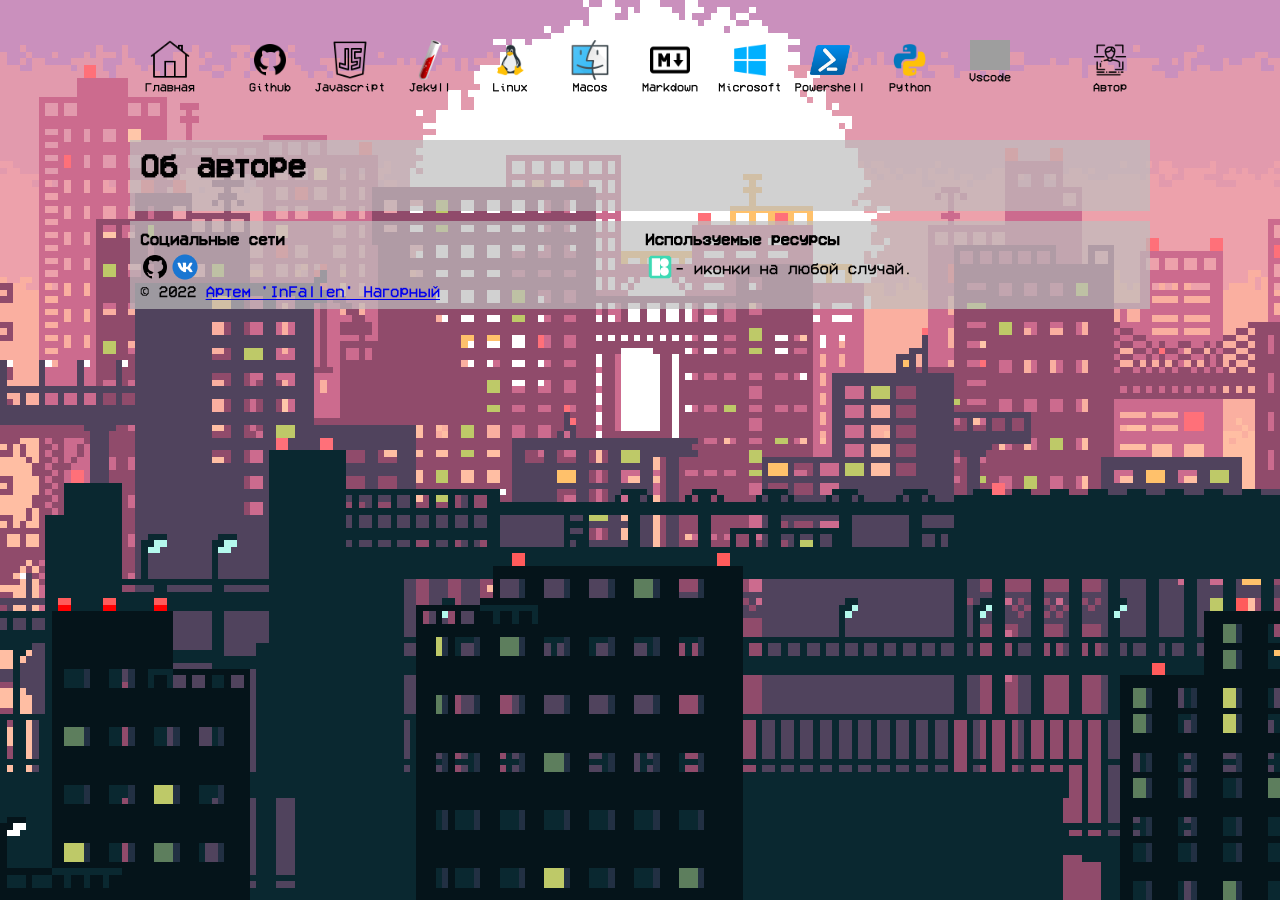
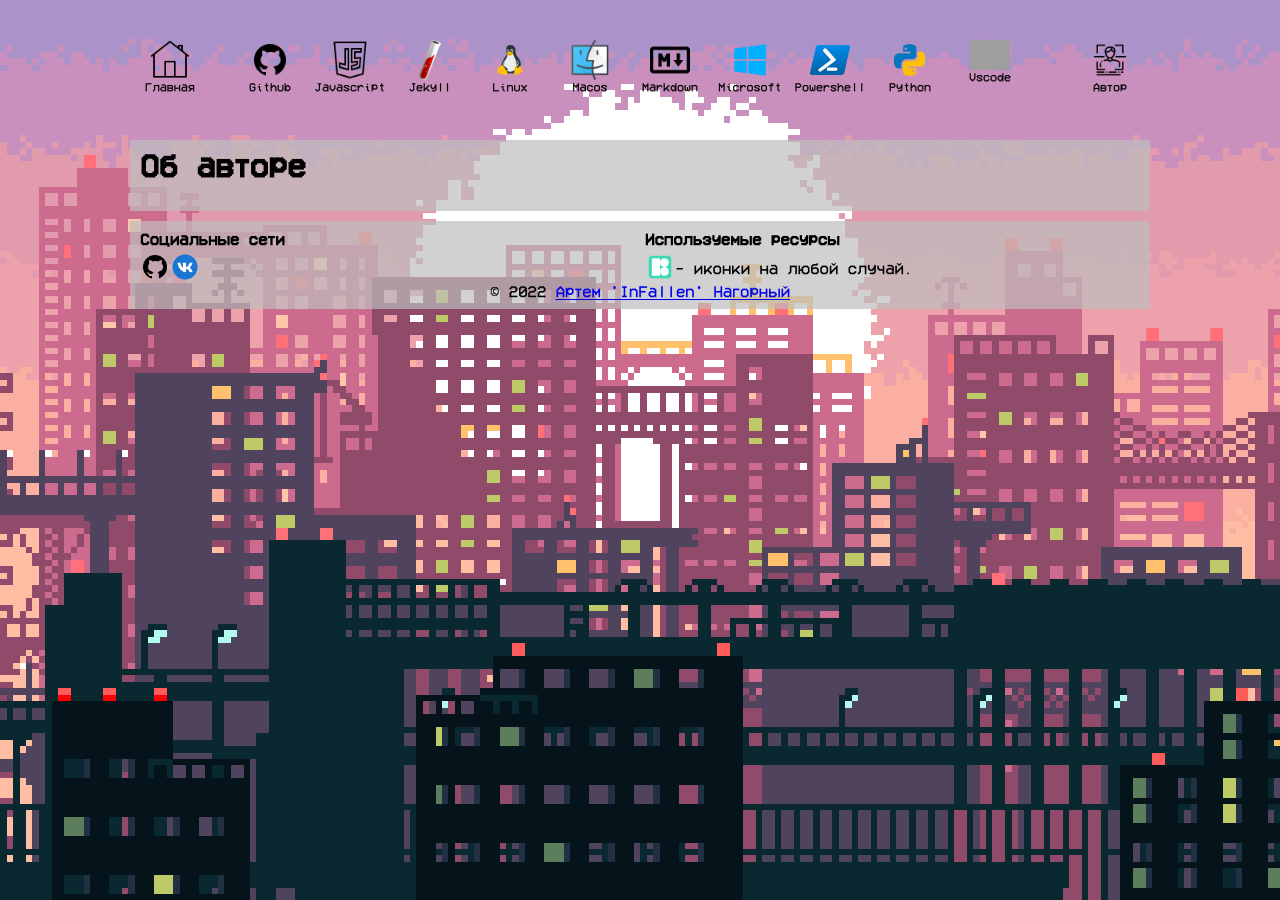
Before and after one commit to InFallen/InFallen, a Jekyll site: the page built from about.md, in a window 1280 px wide. Built offline with Jekyll 4.4.1, drawn with Linux system fonts in a browser that asks for light colours; grey boxes are pictures that could not be loaded.

Commit message:
correct copyright

```diff
--- a/_config.yml
+++ b/_config.yml
@@ -27,6 +27,7 @@ defaults:
     values:
       layout: "default"                       # Используемый макет по-умолчанию
       author: "Артем 'InFallen' Нагорный"     # Автор страницы по-умолчанию
+      sitename: "InFallen.space"
 
 
 kramdown:
--- a/_sass/main.scss
+++ b/_sass/main.scss
@@ -28,7 +28,7 @@ body{
     background-image: url(/assets/img/back-pixel-city.png);
     background-repeat: no-repeat;
     background-attachment: fixed;
-    background-position: center;
+    background-position-x: center;
 }
 
 
@@ -169,12 +169,14 @@ footer {
 }
 
 footer div{
+    position: relative;
     width: 100%;
     display: flex;
 }
 
 footer .socials,
 footer .resources {
+    position: relative;
     width: 50%;
     margin-right: 10px;
 
@@ -207,3 +209,8 @@ footer ul li {
 footer ul li a img{
     width: 30px;
 }
+
+footer .copyright{
+    display: flex;
+    justify-content: center;
+}
```
